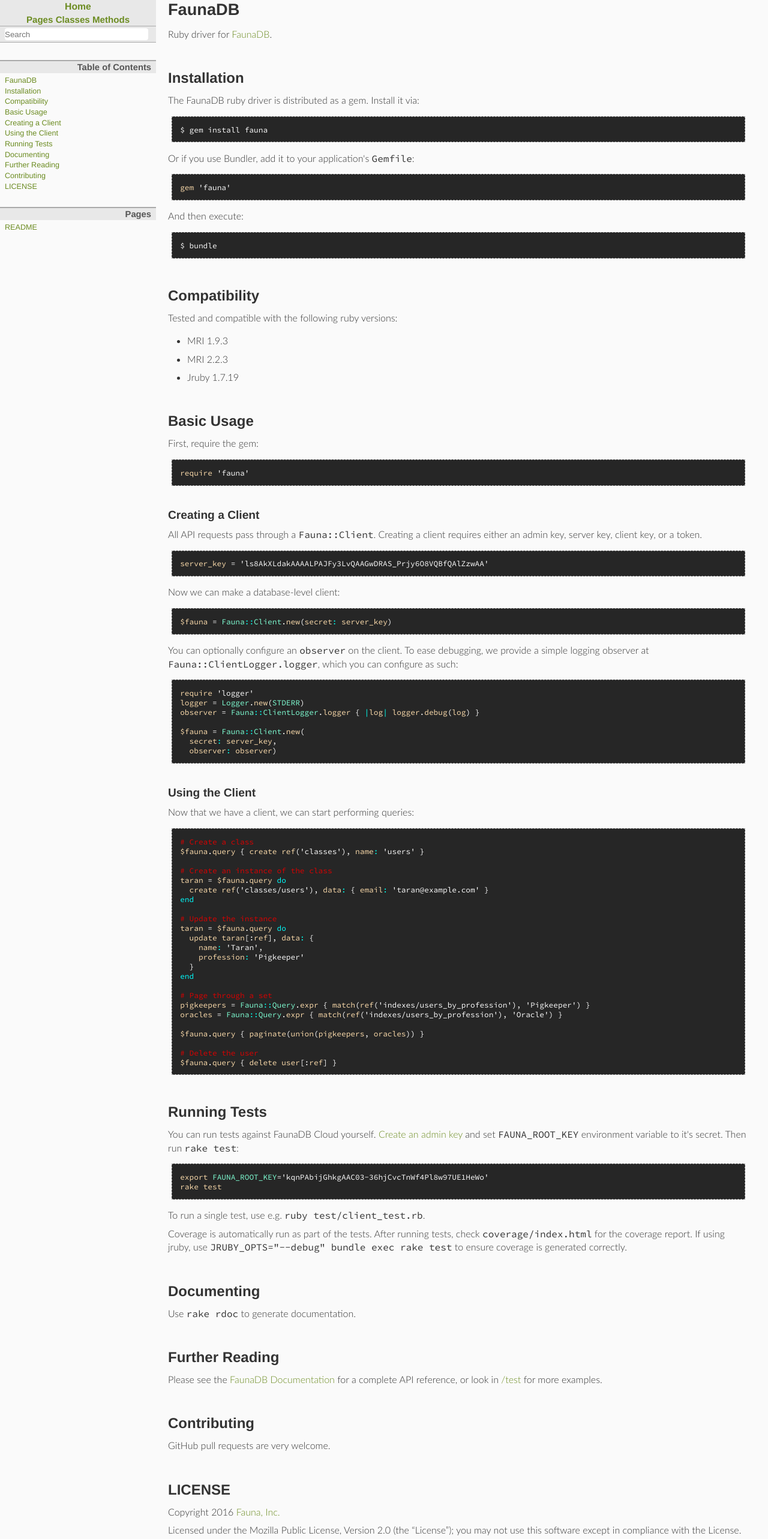
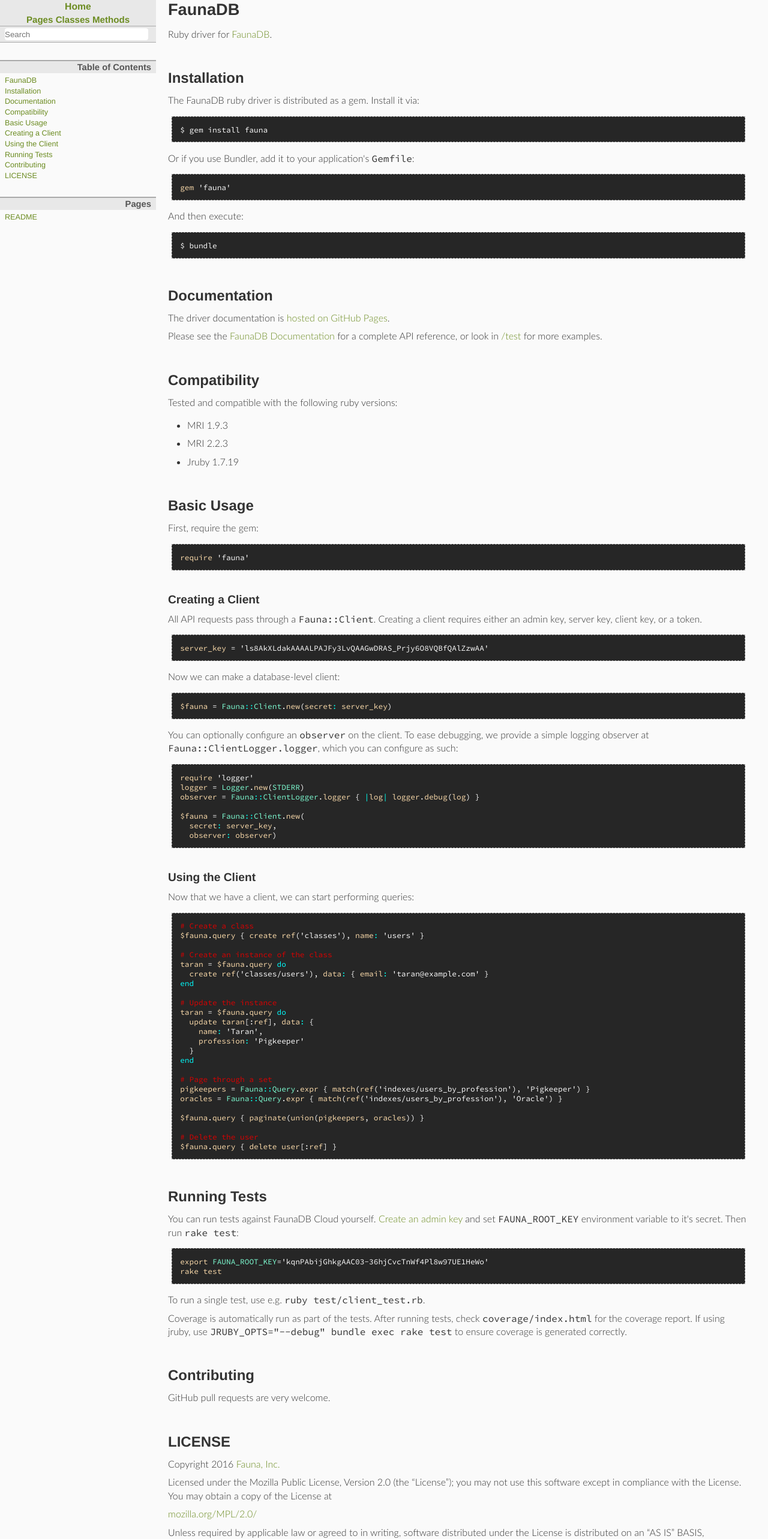
Before and after one commit to fauna/faunadb-ruby, a plain HTML site: page README_md.html in a window 1280 px wide. Shown: the top 2566 px of the page at 60% size. Drawn offline with Linux system fonts and the light colour scheme; files whose address does not match are found by name.

Commit message:
Update docs

```diff
--- a/README_md.html
+++ b/README_md.html
@@ -57,13 +57,12 @@
   <ul class="link-list" role="directory">
     <li><a href="#label-FaunaDB">FaunaDB</a>
     <li><a href="#label-Installation">Installation</a>
+    <li><a href="#label-Documentation">Documentation</a>
     <li><a href="#label-Compatibility">Compatibility</a>
     <li><a href="#label-Basic+Usage">Basic Usage</a>
     <li><a href="#label-Creating+a+Client">Creating a Client</a>
     <li><a href="#label-Using+the+Client">Using the Client</a>
     <li><a href="#label-Running+Tests">Running Tests</a>
-    <li><a href="#label-Documenting">Documenting</a>
-    <li><a href="#label-Further+Reading">Further Reading</a>
     <li><a href="#label-Contributing">Contributing</a>
     <li><a href="#label-LICENSE">LICENSE</a>
   </ul>
@@ -105,6 +104,16 @@
 <p>And then execute:</p>
 
 <pre>$ bundle</pre>
+
+<h2 id="label-Documentation">Documentation<span><a href="#label-Documentation">&para;</a> <a href="#top">&uarr;</a></span></h2>
+
+<p>The driver documentation is <a
+href="https://faunadb.github.io/faunadb-ruby/">hosted on GitHub Pages</a>.</p>
+
+<p>Please see the <a href="https://faunadb.com/documentation">FaunaDB
+Documentation</a> for a complete API reference, or look in <a
+href="https://github.com/faunadb/faunadb-ruby/tree/master/test">/test</a>
+for more examples.</p>
 
 <h2 id="label-Compatibility">Compatibility<span><a href="#label-Compatibility">&para;</a> <a href="#top">&uarr;</a></span></h2>
 
@@ -198,17 +207,6 @@ check <code>coverage/index.html</code> for the coverage report. If using
 jruby, use <code>JRUBY_OPTS=&quot;--debug&quot; bundle exec rake
 test</code> to ensure coverage is generated correctly.</p>
 
-<h2 id="label-Documenting">Documenting<span><a href="#label-Documenting">&para;</a> <a href="#top">&uarr;</a></span></h2>
-
-<p>Use <code>rake rdoc</code> to generate documentation.</p>
-
-<h2 id="label-Further+Reading">Further Reading<span><a href="#label-Further+Reading">&para;</a> <a href="#top">&uarr;</a></span></h2>
-
-<p>Please see the <a href="https://faunadb.com/documentation">FaunaDB
-Documentation</a> for a complete API reference, or look in <a
-href="https://github.com/faunadb/faunadb-ruby/tree/master/test">/test</a>
-for more examples.</p>
-
 <h2 id="label-Contributing">Contributing<span><a href="#label-Contributing">&para;</a> <a href="#top">&uarr;</a></span></h2>
 
 <p>GitHub pull requests are very welcome.</p>
```
Also changed, not shown: Fauna/Client.html (+1 -1 lines), index.html (+10 -11 lines), table_of_contents.html (+1 -2 lines), 4 other files.
